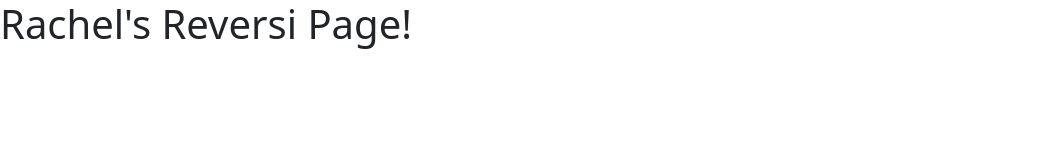
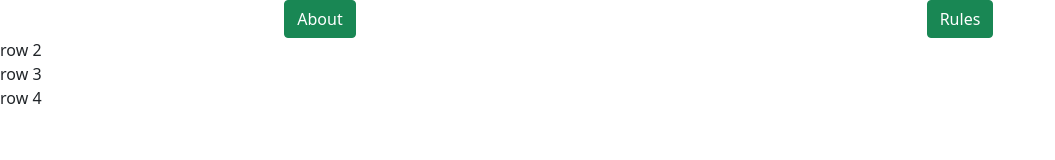
Before and after one commit to RachelLamber/reversi-lambert, a website: page public/index.html in a window 1280 px wide. Shown: the whole page, without its empty margins (0-1055 px from the left). Drawn offline with nearby package versions, Linux system fonts and the light colour scheme.

Commit message:
added buttons

```diff
--- a/public/index.html
+++ b/public/index.html
@@ -8,10 +8,23 @@
     <!-- Bootstrap CSS -->
     <link href="https://cdn.jsdelivr.net/npm/bootstrap@5.1.3/dist/css/bootstrap.min.css" rel="stylesheet" integrity="sha384-1BmE4kWBq78iYhFldvKuhfTAU6auU8tT94WrHftjDbrCEXSU1oBoqyl2QvZ6jIW3" crossorigin="anonymous">
 
-    <title>Hello, world!</title>
+    <title>Reversi Lambert</title>
   </head>
   <body>
-    <h1>Rachel's Reversi Page!</h1>
+    <div class="container-fluid">
+      <div class="row">
+        <div class="col text-center">
+          <a class ="btn btn-success text-nowrap" href="about.html">About</a>
+        </div>
+        <div class="col text-center">
+          <a class ="btn btn-success text-nowrap" href="https://en.wikipedia.org/wiki/Reversi">Rules</a>
+        </div>
+      </div>
+      <div class="row"> row 2</div>
+      <div class="row"> row 3</div>
+      <div class="row"> row 4</div>
+    </div>
+
 
     <!-- Optional JavaScript; choose one of the two! -->
 
```
